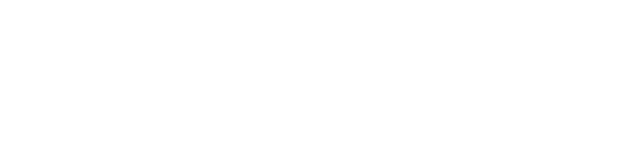
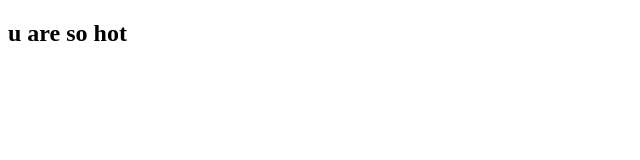
Before and after one commit to hasanpar/my-scn, a plain HTML site: page index.html in a window 1280 px wide. Shown: the whole page, without its empty margins (0-640 px from the left). Drawn offline with Linux system fonts and the light colour scheme.

Commit message:
header changed

```diff
--- a/index.html
+++ b/index.html
@@ -7,6 +7,7 @@
     <title>My second github ripo</title>
 </head>
 <body>
+    <h2>u are so hot</h2>
 
 </body>
 </html>
```
